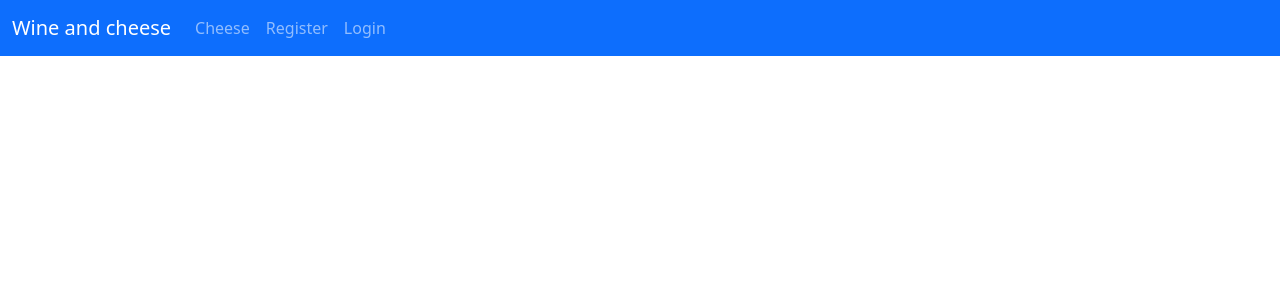
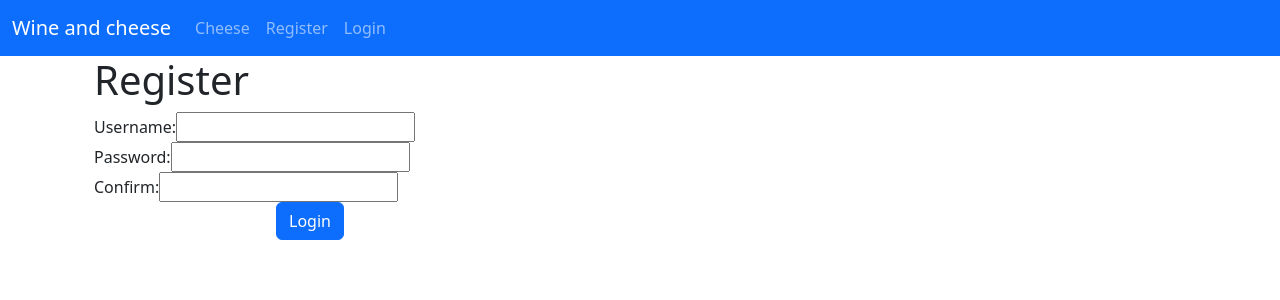
Before and after one commit to LOPO6/wine-and-cheese-client, an Angular app: page /register in a window 1280 px wide. Before the commit this address led to /. Shown: the top 300 px of the page. Built offline with nearby package versions, Linux system fonts and the light colour scheme.

Commit message:
Lab 4 Completed

```diff
--- a/src/app/app.routes.ts
+++ b/src/app/app.routes.ts
@@ -1,8 +1,12 @@
 import { Routes } from '@angular/router';
 import { CheeseComponent } from './components/cheese/cheese.component';
 import { HomeComponent } from './components/home/home.component';
+import { LoginComponent } from './components/login/login.component';
+import { RegisterComponent } from './components/register/register.component';
 
 export const routes: Routes = [
     {path: 'cheese', component: CheeseComponent },
-    {path: '', component: HomeComponent}
+    {path: '', component: HomeComponent},
+    {path: 'register', component: RegisterComponent},
+    {path: 'login', component: LoginComponent}
 ];
--- /dev/null
+++ b/src/app/components/login/login.component.html
@@ -0,0 +1,14 @@
+<main class="container">
+    <h1>Login</h1>
+    <form>
+        <fieldset>
+            <label>Username:</label>
+            <input />
+        </fieldset>
+        <fieldset>
+            <label>Password:</label>
+            <input type="password" />
+        </fieldset>
+        <button class="btn btn-primary offset-2">Login</button>
+    </form>
+</main>
--- a/src/app/components/nav/nav.component.html
+++ b/src/app/components/nav/nav.component.html
@@ -8,7 +8,7 @@
         <div class="navbar-nav">
           <a class="nav-link" routerLink="/cheese">Cheese</a>
           <a class="nav-link" routerLink="/register">Register</a>
-          <a class="nav-link" routerLink="/Login">Login</a>
+          <a class="nav-link" routerLink="/login">Login</a>
         </div>
       </div>
     </div>
--- /dev/null
+++ b/src/app/components/register/register.component.html
@@ -0,0 +1,18 @@
+<main class="container">
+    <h1>Register</h1>
+    <form>
+        <fieldset>
+            <label>Username:</label>
+            <input />
+        </fieldset>
+        <fieldset>
+            <label>Password:</label>
+            <input type="password" />
+        </fieldset>
+        <fieldset>
+            <label>Confirm:</label>
+            <input type="password" />
+        </fieldset>
+        <button class="btn btn-primary offset-2">Login</button>
+    </form>
+</main>
--- a/src/styles.css
+++ b/src/styles.css
@@ -1,2 +1,6 @@
 @import '../node_modules/bootstrap/dist/css/bootstrap.min.css';
 @import '../node_modules/bootstrap-icons/font/bootstrap-icons.min.css';
+
+main{
+    margin-left: 100px;
+}
```
Also changed, not shown: src/app/components/login/login.component.ts (added, +11 -0 lines), src/app/components/register/register.component.ts (added, +11 -0 lines), src/app/components/login/login.component.css (added), src/app/components/register/register.component.css (added), 2 other files (tests, documents, lock files or other folders).
